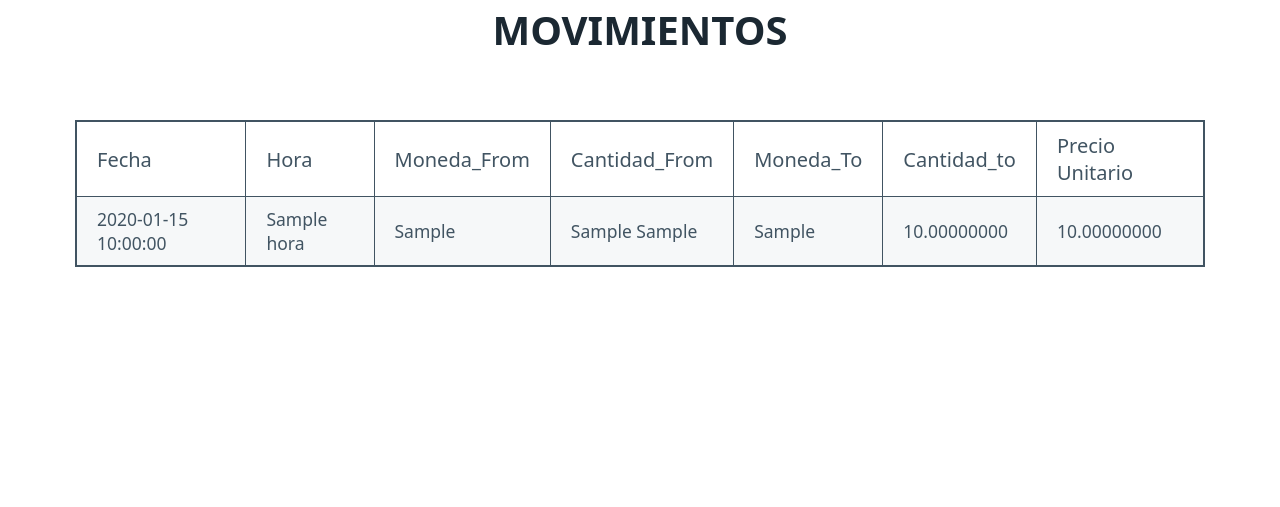
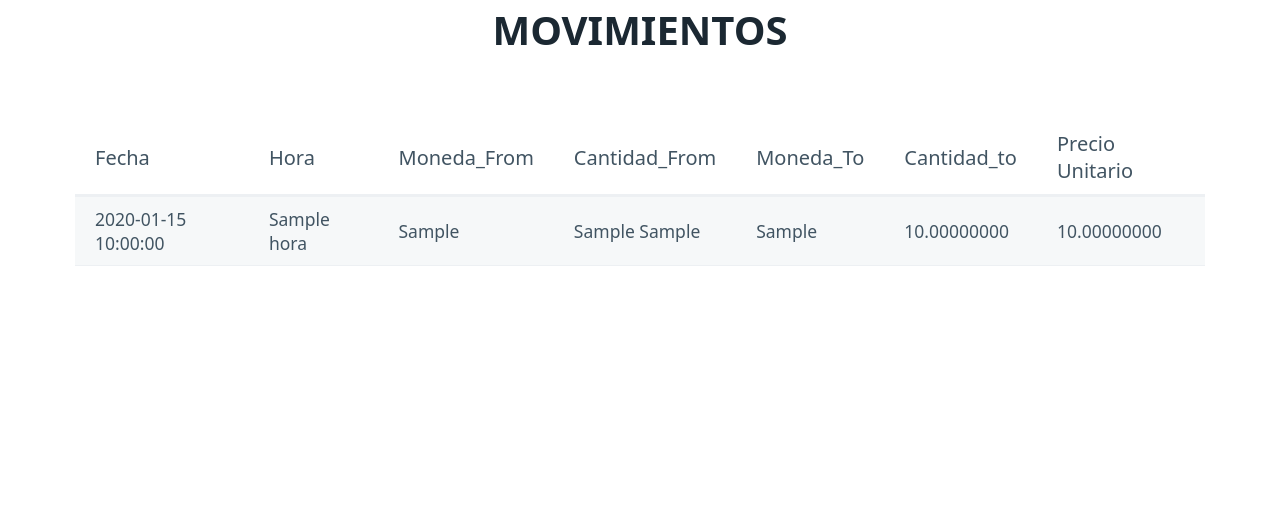
Before and after one commit to jesusmartinromero10/Proyecto_crypto_flask, a Flask app: template cryptomonedas/templates/index.html in a window 1280 px wide. Shown: the part 162-669 px from the top of the page. Run offline with Flask 2, Linux system fonts and the light colour scheme; the template is opened without the code that fills it: most values are stand-ins (such as "Sample title", 1, 10 or a date in 2020).

Commit message:
readme echo

```diff
--- a/cryptomonedas/static/css/styles.css
+++ b/cryptomonedas/static/css/styles.css
@@ -64,15 +64,3 @@ nav{
 #span_footer {
     margin-left: 20px;
 }
-
-#movimientos {
-    border: solid 2px;
-
-}
-#movimientos tr th {
-    border: solid 1px;
-}
-
-#movimientos tr td {
-    border-right: solid 1px;
-}
```
Also changed, not shown: cryptomonedas/routes.py (line endings or trailing spaces), data/movimientos.db, readme.md (added), 1 other file.
